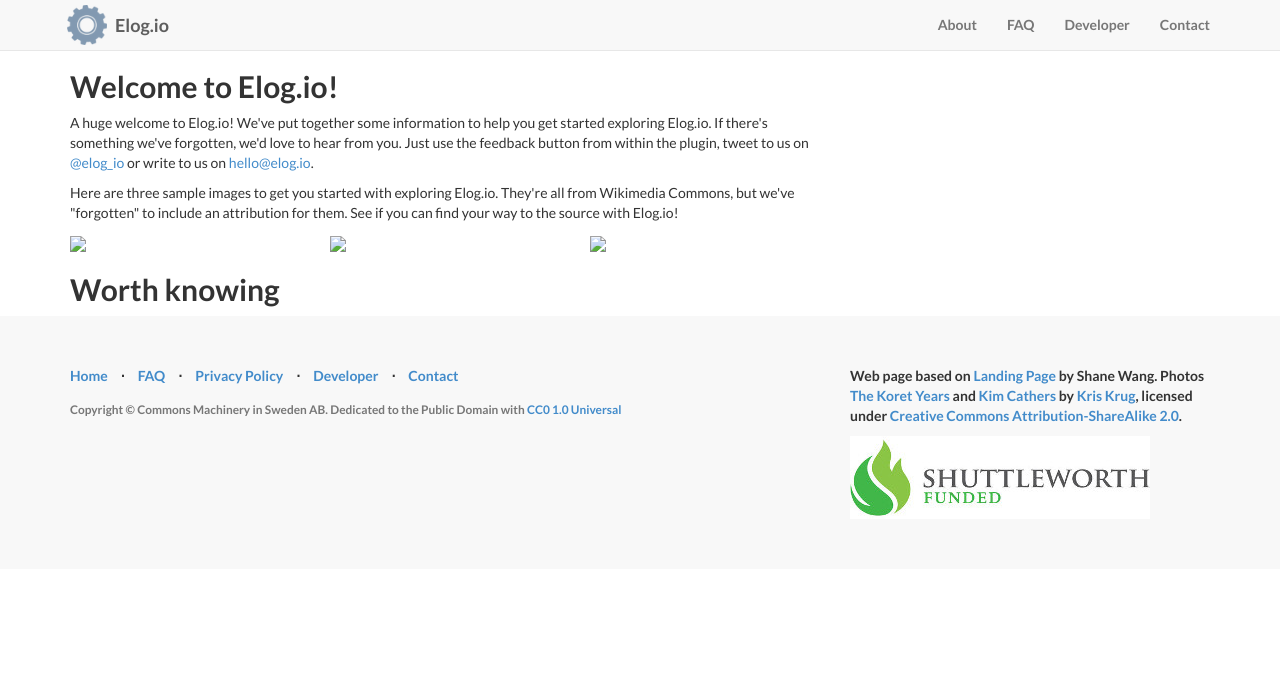
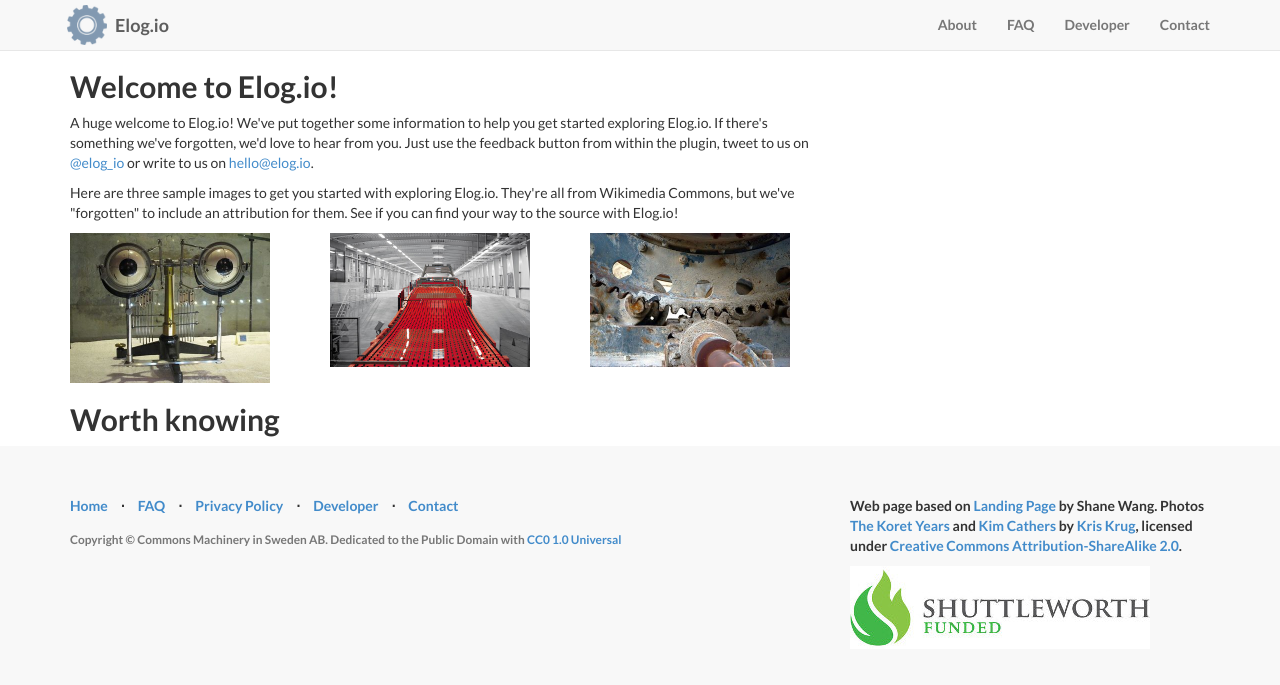
Before and after one commit to commonsmachinery/elogio, a Jekyll site: the page built from welcome.html, in a window 1280 px wide. Shown: the top 685 px of the page. Built offline with Jekyll 4.4.1, drawn with Linux system fonts in a browser that asks for light colours; nearby versions of some CDN libraries; library files that are not in the unit come from our copies.

Commit message:
Updated image paths

```diff
--- a/welcome.html
+++ b/welcome.html
@@ -22,13 +22,13 @@
 </p>
 <div class="row">
   <div class="col-md-4">
-    <img src="{{ page.root }}img/samples/planetarium.jpg" width="200" />
+    <img src="../img/samples/planetarium.jpg" width="200" />
   </div>
   <div class="col-md-4">
-    <img src="{{ page.root }}img/samples/flashglas.jpg" width="200" />
+    <img src="../img/samples/flashglas.jpg" width="200" />
   </div>
   <div class="col-md-4">
-    <img src="{{ page.root }}img/samples/abandoned.jpg" width="200" />
+    <img src="../img/samples/abandoned.jpg" width="200" />
   </div>
 </div>
 
```
